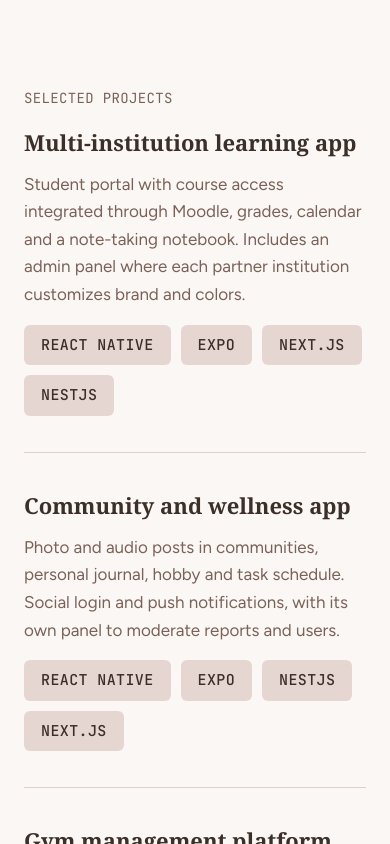
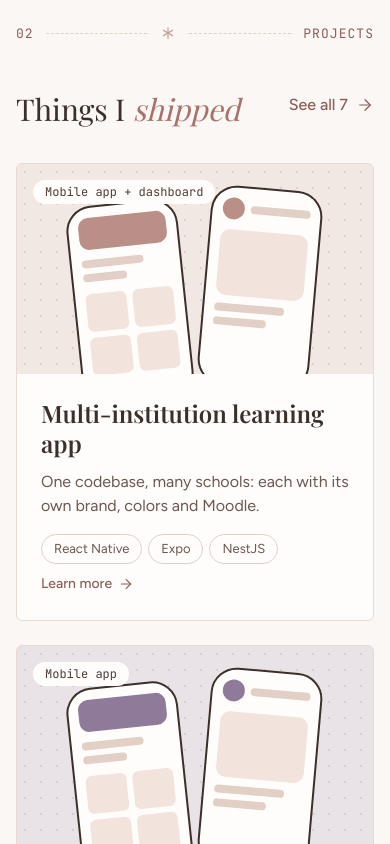
Before and after one commit to CamilaNevesLinder/CamilaNevesLinder, a Next.js app: page /en in a window 390 px wide. Shown: the part 1580-2424 px from the top of the page. Built offline with nearby package versions, Linux system fonts and the light colour scheme; no server answers.

Commit message:
feat(home): redesign projects section with tinted device cards
Show four project cards with project color tint, dotted backdrop,
phone or browser mock, kind tag, one-line summary, stack chips and a
learn more cue linking to the projects page.

```diff
--- a/messages/en.json
+++ b/messages/en.json
@@ -16,23 +16,29 @@
     "beltSticker": "purple belt<br></br>in jiu-jitsu"
   },
   "projects": {
-    "heading": "Selected projects",
+    "heading": "Things I <em>shipped</em>",
+    "seeAll": "See all {count}",
+    "learnMore": "Learn more",
     "items": {
       "learningApp": {
         "title": "Multi-institution learning app",
-        "description": "Student portal with course access integrated through Moodle, grades, calendar and a note-taking notebook. Includes an admin panel where each partner institution customizes brand and colors."
+        "line": "One codebase, many schools: each with its own brand, colors and Moodle.",
+        "kind": "Mobile app + dashboard"
       },
       "wellnessApp": {
         "title": "Community and wellness app",
-        "description": "Photo and audio posts in communities, personal journal, hobby and task schedule. Social login and push notifications, with its own panel to moderate reports and users."
+        "line": "Journal, communities with photo and audio, habit planner.",
+        "kind": "Mobile app"
       },
       "gymPlatform": {
-        "title": "Gym management platform",
-        "description": "Multi-tenant system: each gym with its own data and settings. Membership billing with automatic renewal through Mercado Pago and Asaas, automated tests and continuous integration."
+        "title": "Gym management",
+        "line": "Multi-tenant with recurring billing via Mercado Pago and Asaas.",
+        "kind": "Web + API"
       },
       "musicSite": {
-        "title": "Music school website",
-        "description": "Built from scratch through to launch. Sections for introduction, teachers and an instrument catalog, with animations and a solid mobile experience. Contact section with map and a direct WhatsApp link."
+        "title": "Praça 22 music school",
+        "line": "From scratch to live: teachers, instruments and WhatsApp.",
+        "kind": "Website"
       }
     }
   },
@@ -416,7 +422,8 @@
   },
   "home": {
     "sections": {
-      "serviceAreas": "What I do"
+      "serviceAreas": "What I do",
+      "projects": "Projects"
     },
     "serviceAreas": {
       "label": "What I do",
--- a/messages/es.json
+++ b/messages/es.json
@@ -16,23 +16,29 @@
     "beltSticker": "faja morada<br></br>en jiu-jitsu"
   },
   "projects": {
-    "heading": "Proyectos seleccionados",
+    "heading": "Cosas que <em>puse en línea</em>",
+    "seeAll": "Ver los {count}",
+    "learnMore": "Saber más",
     "items": {
       "learningApp": {
         "title": "App multi-institución de enseñanza",
-        "description": "Portal del alumno con acceso a cursos integrados vía Moodle, notas, calendario y un cuaderno de anotaciones. Incluye un panel administrativo donde cada institución socia personaliza marca y colores."
+        "line": "Un código, varias escuelas: cada una con su marca, colores y Moodle.",
+        "kind": "App mobile + panel"
       },
       "wellnessApp": {
         "title": "App de comunidad y bienestar",
-        "description": "Publicaciones de foto y audio en comunidades, diario personal, agenda de hobbies y tareas. Inicio de sesión social y notificaciones push, con un panel propio para moderar denuncias y usuarios."
+        "line": "Diario, comunidades con foto y audio, agenda de hábitos.",
+        "kind": "App mobile"
       },
       "gymPlatform": {
-        "title": "Plataforma de gestión para gimnasios",
-        "description": "Sistema multi-tenant: cada gimnasio con sus propios datos y configuraciones. Cobro de mensualidades con renovación automática vía Mercado Pago y Asaas, pruebas automatizadas e integración continua."
+        "title": "Gestión para gimnasios",
+        "line": "Multi-tenant con cobro recurrente vía Mercado Pago y Asaas.",
+        "kind": "Web + API"
       },
       "musicSite": {
-        "title": "Sitio institucional para escuela de música",
-        "description": "Construido desde cero hasta la publicación. Secciones de presentación, profesores y catálogo de instrumentos, con animaciones y buena apariencia en el celular. Sección de contacto con mapa y enlace directo a WhatsApp."
+        "title": "Escuela de música Praça 22",
+        "line": "De cero a producción: profesores, instrumentos y WhatsApp.",
+        "kind": "Sitio"
       }
     }
   },
@@ -416,7 +422,8 @@
   },
   "home": {
     "sections": {
-      "serviceAreas": "Lo que hago"
+      "serviceAreas": "Lo que hago",
+      "projects": "Proyectos"
     },
     "serviceAreas": {
       "label": "Lo que hago",
--- a/messages/pt-br.json
+++ b/messages/pt-br.json
@@ -16,23 +16,29 @@
     "beltSticker": "faixa roxa<br></br>no jiu-jitsu"
   },
   "projects": {
-    "heading": "Projetos selecionados",
+    "heading": "Coisas que eu <em>coloquei no ar</em>",
+    "seeAll": "Ver todos os {count}",
+    "learnMore": "Saber mais",
     "items": {
       "learningApp": {
         "title": "App multi-instituição de ensino",
-        "description": "Portal do aluno com acesso a cursos integrados via Moodle, notas, calendário e um caderno de anotações. Inclui painel administrativo onde cada instituição parceira personaliza marca e cores."
+        "line": "Um código, várias escolas: cada uma com marca, cores e Moodle próprios.",
+        "kind": "App mobile + painel"
       },
       "wellnessApp": {
         "title": "App de comunidade e bem-estar",
-        "description": "Posts de foto e áudio em comunidades, diário pessoal, agenda de hobbies e tarefas. Login social e notificações push, com painel próprio pra moderar denúncias e usuários."
+        "line": "Diário, comunidades com foto e áudio, agenda de hábitos.",
+        "kind": "App mobile"
       },
       "gymPlatform": {
-        "title": "Plataforma de gestão para academias",
-        "description": "Sistema multi-tenant: cada academia com seus próprios dados e configurações. Cobrança de mensalidades com renovação automática via Mercado Pago e Asaas, testes automatizados e integração contínua."
+        "title": "Gestão para academias",
+        "line": "Multi-tenant com cobrança recorrente via Mercado Pago e Asaas.",
+        "kind": "Web + API"
       },
       "musicSite": {
-        "title": "Site institucional para escola de música",
-        "description": "Construído do zero até a publicação. Seções de apresentação, professores e catálogo de instrumentos, com animações e boa aparência no celular. Contato com mapa e link direto pro WhatsApp."
+        "title": "Escola de música Praça 22",
+        "line": "Do zero ao ar: professores, instrumentos e WhatsApp.",
+        "kind": "Site"
       }
     }
   },
@@ -416,7 +422,8 @@
   },
   "home": {
     "sections": {
-      "serviceAreas": "O que eu faço"
+      "serviceAreas": "O que eu faço",
+      "projects": "Projetos"
     },
     "serviceAreas": {
       "label": "O que eu faço",
--- a/src/components/organisms/projects.tsx
+++ b/src/components/organisms/projects.tsx
@@ -1,51 +1,80 @@
 'use client';
 
+import { ArrowRight } from 'lucide-react';
 import { useTranslations } from 'next-intl';
-import { Badge } from '@/components/atoms/badge';
-import { Separator } from '@/components/atoms/separator';
-
-const PROJECT_ITEMS: {
-  key: 'learningApp' | 'wellnessApp' | 'gymPlatform' | 'musicSite';
-  tags: string[];
-}[] = [
-  { key: 'learningApp', tags: ['React Native', 'Expo', 'Next.js', 'NestJS'] },
-  { key: 'wellnessApp', tags: ['React Native', 'Expo', 'NestJS', 'Next.js'] },
-  { key: 'gymPlatform', tags: ['NestJS', 'Next.js', 'React'] },
-  { key: 'musicSite', tags: ['React', 'Vite'] },
-];
+import { SectionHeading } from '@/components/atoms/section-heading';
+import { BrowserMock } from '@/components/molecules/browser-mock';
+import { PhoneMock } from '@/components/molecules/phone-mock';
+import { HOME_PROJECTS, TOTAL_PROJECT_COUNT } from '@/lib/home-projects';
+import { Link } from '@/lib/navigation';
+import { projectColorStyle } from '@/lib/project-color-style';
 
 export function Projects() {
   const t = useTranslations('projects');
 
   return (
-    <section className="bg-cream flex justify-center px-6 py-16">
-      <div className="w-full max-w-[960px]">
-        <p className="text-taupe mb-[18px] font-mono text-sm uppercase tracking-wide">
-          {t('heading')}
-        </p>
+    <section className="md:pb-30 mx-auto max-w-[1160px] px-4 pb-24 sm:px-6">
+      <div className="mb-9 flex flex-wrap items-end justify-between gap-4">
+        <SectionHeading>
+          {t.rich('heading', { em: (chunks) => <em>{chunks}</em> })}
+        </SectionHeading>
+        <Link
+          href="/projects"
+          className="text-clay-deep hover:text-espresso inline-flex min-h-11 items-center gap-2 font-medium transition-colors duration-200"
+        >
+          {t('seeAll', { count: TOTAL_PROJECT_COUNT })}
+          <ArrowRight size={18} strokeWidth={1.6} aria-hidden="true" />
+        </Link>
+      </div>
 
-        {PROJECT_ITEMS.map(({ key, tags }, index) => (
-          <div key={key}>
-            {index > 0 && <Separator className="bg-rose/40 my-9" />}
-            <h3 className="text-espresso font-serif text-[22px] font-bold sm:text-[28px]">
+      <ul className="grid grid-cols-[repeat(auto-fit,minmax(min(320px,100%),1fr))] gap-6">
+        {HOME_PROJECTS.map(({ key, mock, colorToken, stack }) => (
+          <li key={key}>
+            <Link
+              href="/projects"
+              style={projectColorStyle(colorToken)}
+              className="border-line bg-paper text-body duration-250 flex h-full flex-col overflow-hidden rounded-3xl border transition-[transform,box-shadow] ease-out hover:-translate-y-1 hover:shadow-[0_18px_40px_-22px_var(--shadow-color)] motion-reduce:hover:translate-y-0"
+            >
+              <div className="relative flex h-[210px] items-end justify-center overflow-hidden bg-[color-mix(in_srgb,var(--project-color)_20%,transparent)]">
+                <div
+                  aria-hidden="true"
+                  className="bg-size-[16px_16px] absolute inset-0 bg-[radial-gradient(color-mix(in_srgb,var(--color-espresso)_12%,transparent)_1px,transparent_1.2px)]"
+                />
+                {mock === 'phone' ? <PhoneMock /> : <BrowserMock />}
+                <span className="bg-paper text-body absolute left-4 top-4 rounded-full px-3 py-1 font-mono text-xs">
+                  {t(`items.${key}.kind`)}
+                </span>
+              </div>
+              <div className="pb-6.5 flex flex-col gap-3 px-6 pt-6">
+                <h3 className="font-display text-espresso text-2xl font-semibold leading-tight">
                   {t(`items.${key}.title`)}
                 </h3>
-            <p className="text-taupe mt-3 text-[17px] leading-relaxed">
-              {t(`items.${key}.description`)}
-            </p>
-            <div className="mt-4 flex flex-wrap gap-2.5">
-              {tags.map((tag) => (
-                <Badge
-                  key={tag}
-                  className="bg-rose/[0.32] text-espresso h-auto rounded-lg px-4 py-2 font-mono text-[15px] uppercase tracking-wide"
+                <p className="text-mocha">{t(`items.${key}.line`)}</p>
+                <div className="mt-1 flex flex-wrap items-center justify-between gap-2.5">
+                  <span className="flex flex-wrap gap-1.5">
+                    {stack.map((technology) => (
+                      <span
+                        key={technology}
+                        className="border-line-strong text-mocha rounded-full border px-3 py-1 text-[13px]"
                       >
-                  {tag}
-                </Badge>
+                        {technology}
+                      </span>
                     ))}
+                  </span>
+                  <span className="text-clay-deep inline-flex items-center gap-1.5 text-sm font-medium">
+                    {t('learnMore')}
+                    <ArrowRight
+                      size={16}
+                      strokeWidth={1.6}
+                      aria-hidden="true"
+                    />
+                  </span>
                 </div>
               </div>
+            </Link>
+          </li>
         ))}
-      </div>
+      </ul>
     </section>
   );
 }
--- a/src/components/pages/home-page.tsx
+++ b/src/components/pages/home-page.tsx
@@ -17,6 +17,7 @@ export function HomePage() {
       <Hero />
       <SectionDivider number="01" label={t('serviceAreas')} />
       <ServiceAreas />
+      <SectionDivider number="02" label={t('projects')} />
       <Projects />
       <AiProcess />
       <Experience />
--- /dev/null
+++ b/src/lib/home-projects.ts
@@ -0,0 +1,36 @@
+export type HomeProjectKey =
+  'learningApp' | 'wellnessApp' | 'gymPlatform' | 'musicSite';
+
+export const HOME_PROJECTS: {
+  key: HomeProjectKey;
+  mock: 'phone' | 'browser';
+  colorToken: string;
+  stack: string[];
+}[] = [
+  {
+    key: 'learningApp',
+    mock: 'phone',
+    colorToken: '--color-rose',
+    stack: ['React Native', 'Expo', 'NestJS'],
+  },
+  {
+    key: 'wellnessApp',
+    mock: 'phone',
+    colorToken: '--color-lilac',
+    stack: ['React Native', 'Firebase', 'i18next'],
+  },
+  {
+    key: 'gymPlatform',
+    mock: 'browser',
+    colorToken: '--color-olive',
+    stack: ['NestJS', 'Next.js', 'CI'],
+  },
+  {
+    key: 'musicSite',
+    mock: 'browser',
+    colorToken: '--color-ochre',
+    stack: ['React', 'Vite', 'Tailwind'],
+  },
+];
+
+export const TOTAL_PROJECT_COUNT = 7;
--- /dev/null
+++ b/src/lib/project-color-style.ts
@@ -0,0 +1,7 @@
+import type { CSSProperties } from 'react';
+
+type CustomPropertyStyle = CSSProperties & Record<`--${string}`, string>;
+
+export function projectColorStyle(colorToken: string): CustomPropertyStyle {
+  return { '--project-color': `var(${colorToken})` };
+}
```
Also changed, not shown: 2 other files (tests, documents, lock files or other folders). Lines whose indentation alone changed are shown as unchanged.
